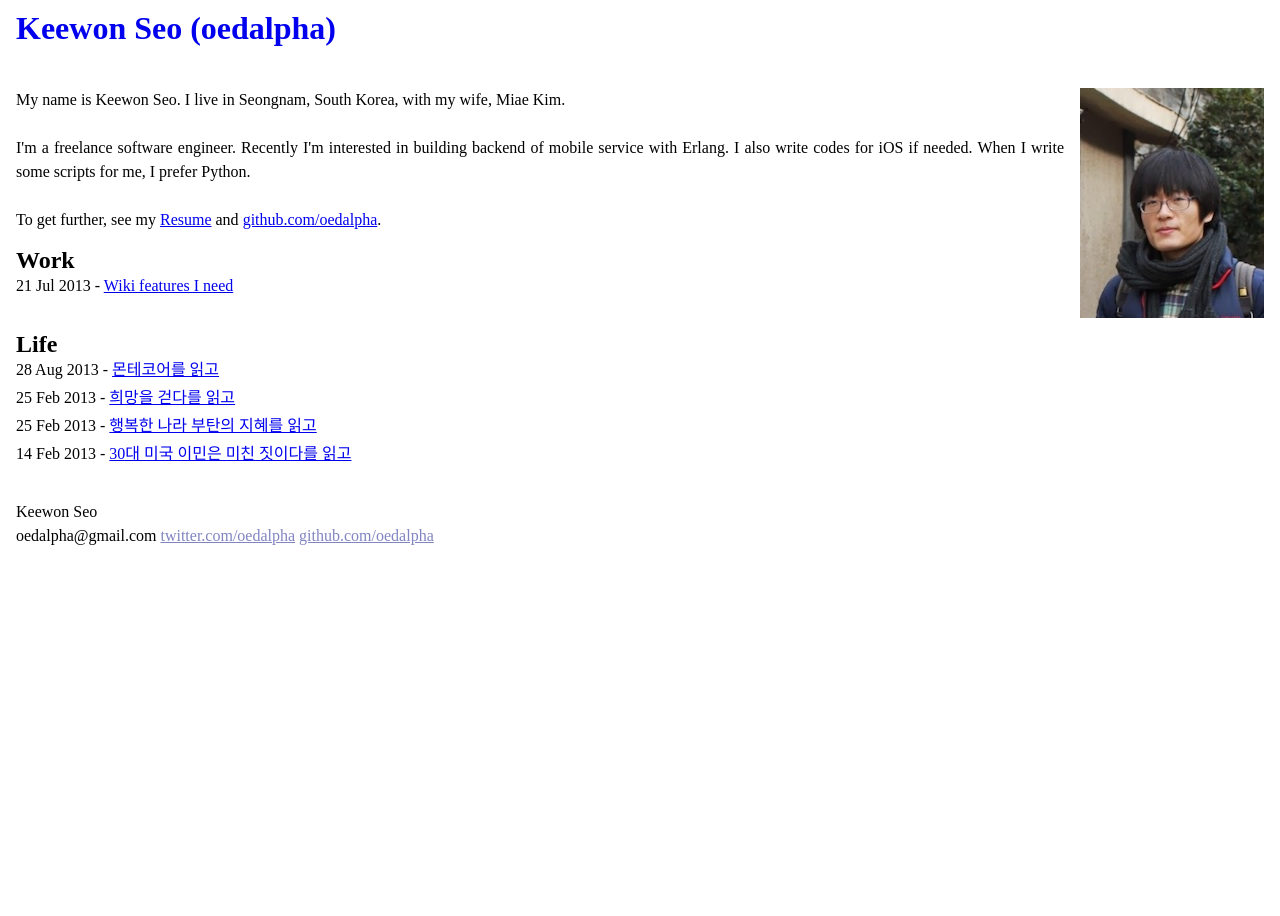
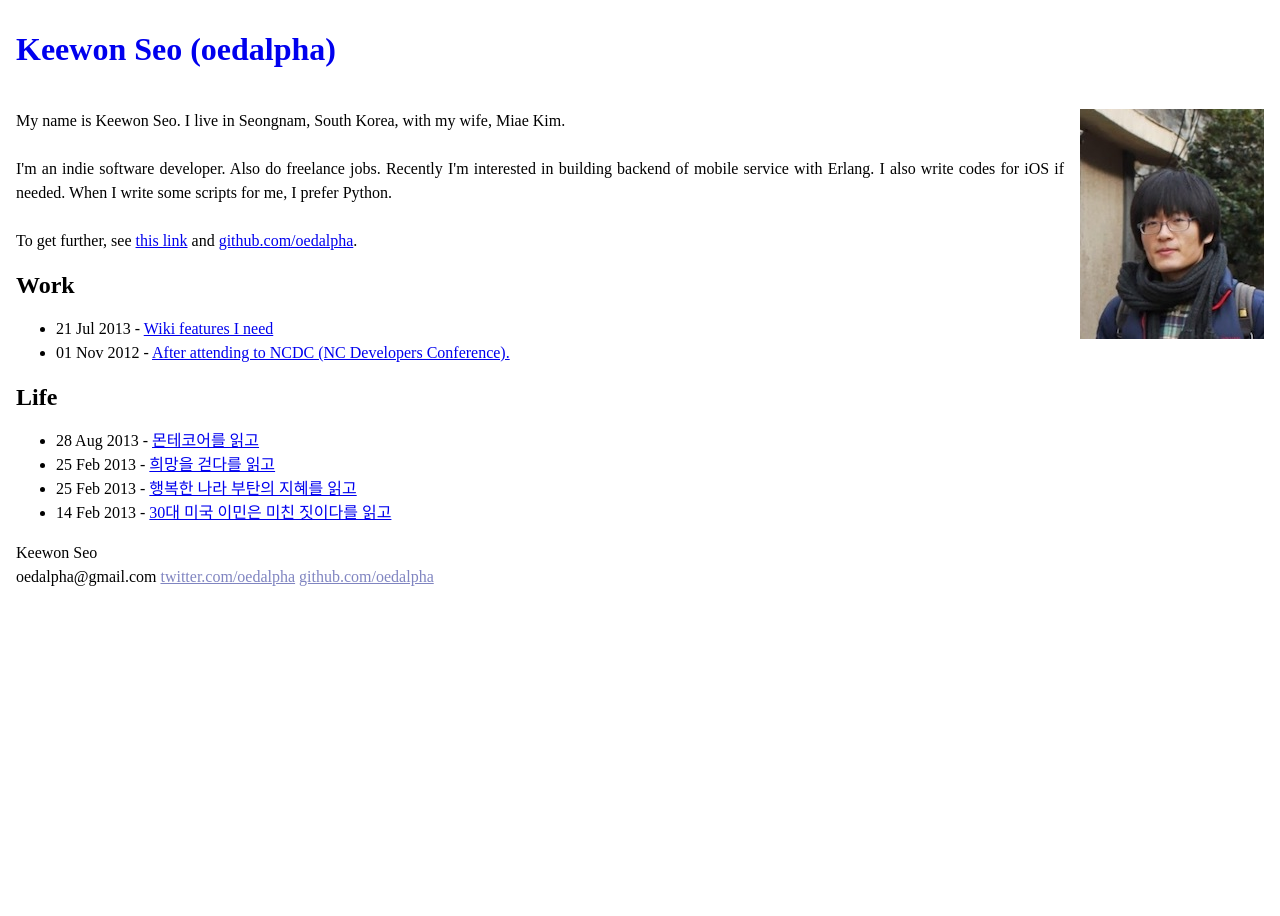
Before and after one commit to keewon/keewon.github.io, a Jekyll site: the page built from index.html, in a window 1280 px wide. Built offline with Jekyll 4.4.1, drawn with Linux system fonts in a browser that asks for light colours; Markdown is read by kramdown in place of the engine named in the settings.

Commit message:
add after ncdc, modify index, resume

```diff
--- a/css/main.css
+++ b/css/main.css
@@ -5,10 +5,10 @@
 /*****************************************************************************/
 
 /* Global Reset */
-* {
+/** {
   margin: 0;
   padding: 0;
-}
+} */
 
 html, body { height: 100%; }
 
@@ -26,7 +26,7 @@ h1, h2, h3, h4, h5, h6 {
 */
 
 h1 { margin-bottom: 1em; }
-p { margin: 1em 0; }
+/* p { margin: 1em 0; } */
 
 /*
 a         { color: #00a; }
@@ -39,6 +39,7 @@ a:visited { color: #a0a; }
 /* Home
 /*
 /*****************************************************************************/
+/*
 ul.posts {
   list-style-type: none;
   margin-bottom: 2em;
@@ -47,6 +48,7 @@ ul.posts {
 ul.posts li {
   line-height: 1.75em;
 }
+*/
 
 /*
 ul.posts span {
@@ -55,6 +57,11 @@ ul.posts span {
   font-size: 80%;
 }
 */
+
+ul p {
+  -webkit-margin-before: 0;
+  -webkit-margin-after: 0;
+}
 
 /*****************************************************************************/
 /*
--- a/index.html
+++ b/index.html
@@ -19,12 +19,12 @@ function swap_photo() {
 <a href="#" onclick="javascript:swap_photo();"><img id="img_front" src="kwseo_2012_small.jpg" align="right" style="margin-left: 1em" alt="My photo" /></a>
 My name is Keewon Seo. I live in Seongnam, South Korea, with my wife, Miae Kim.<br/>
 <br/>
-I'm a freelance software engineer.
+I'm an indie software developer. Also do freelance jobs.
 Recently I'm interested in building backend of mobile service with Erlang.
 I also write codes for iOS if needed.
 When I write some scripts for me, I prefer Python.<br/>
 <br/>
-To get further, see my <a href="resume.html">Resume</a> and <a href="http://github.com/oedalpha/">github.com/oedalpha</a>.
+To get further, see <a href="about.html">this link</a> and <a href="http://github.com/oedalpha/">github.com/oedalpha</a>.
 </p>
 
   <h2>Work</h2>
--- a/resume.html
+++ /dev/null
@@ -1,6 +0,0 @@
----
-layout: default
-title: Resume
----
-
-Underconstruction
```
Also changed, not shown: _posts/2012-11-01-after-ncdc.markdown (added, +39 -0 lines), 1 other file.
